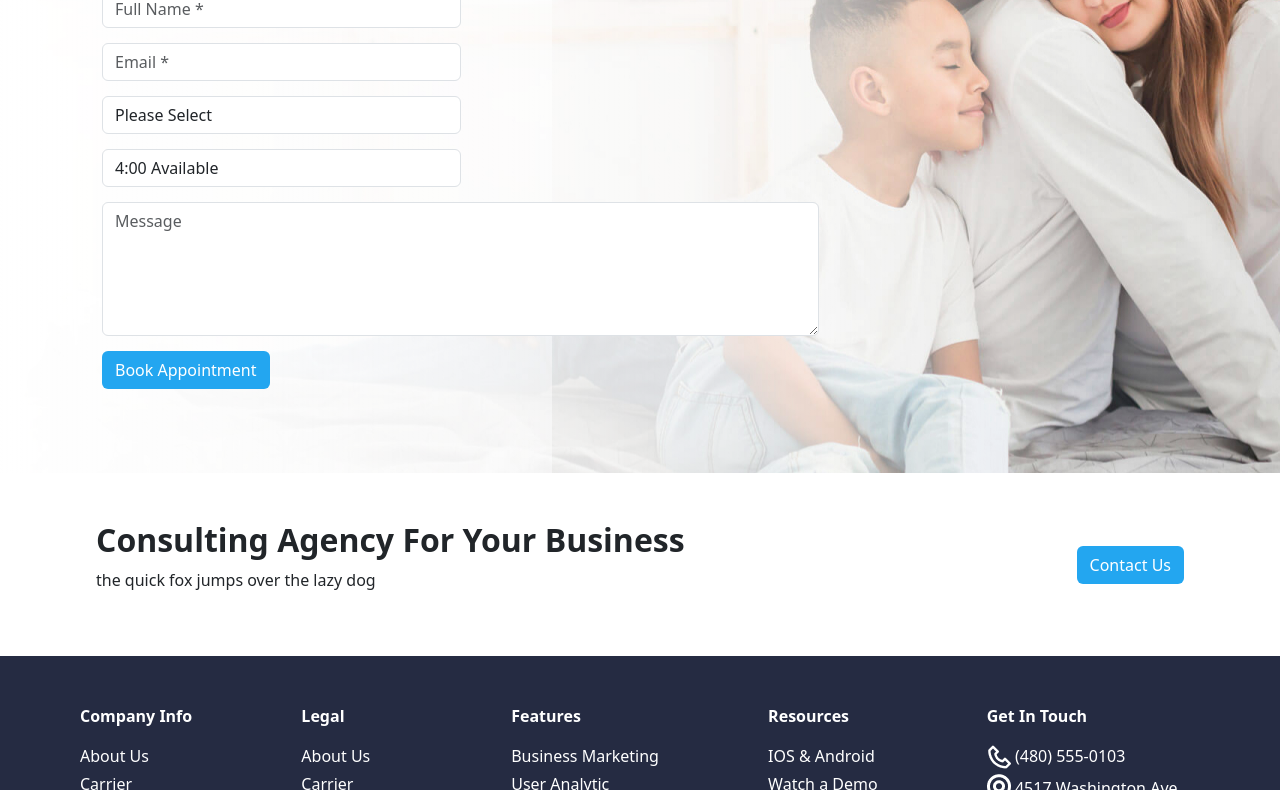
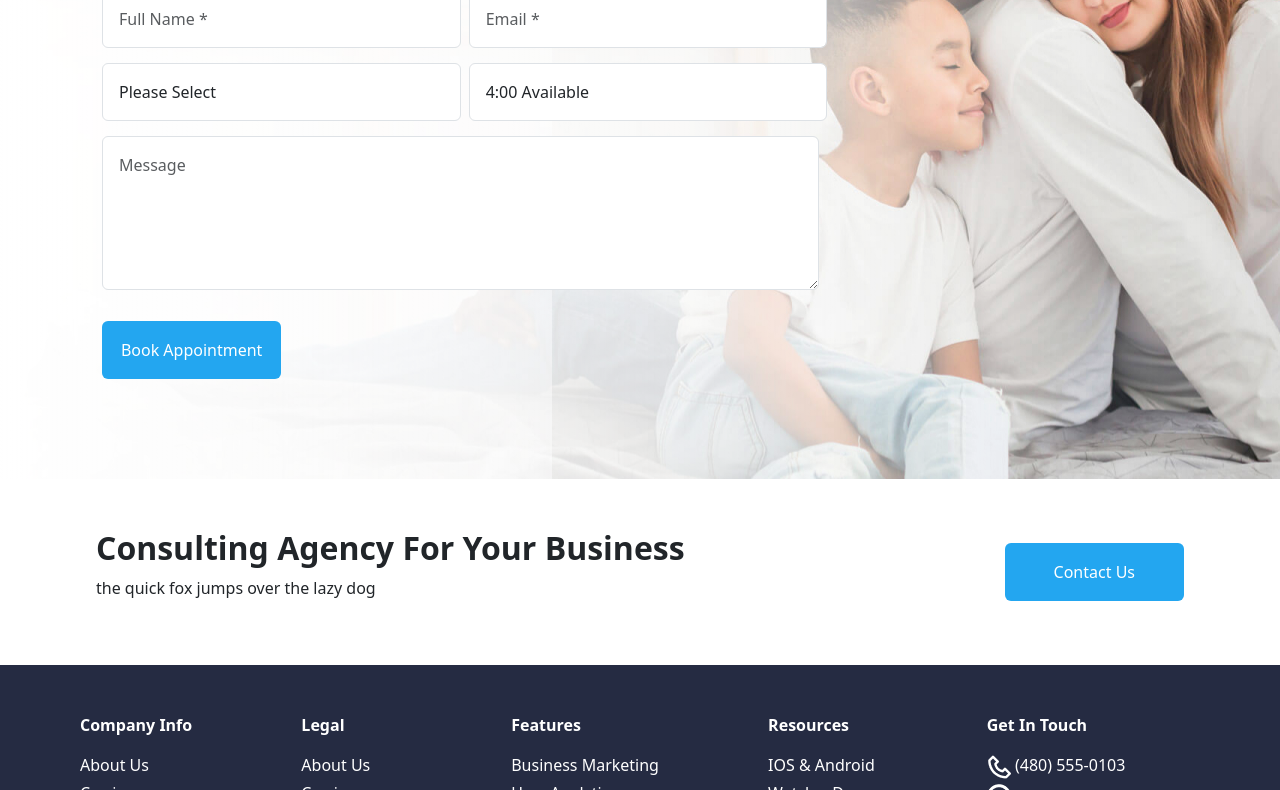
Before and after one commit to noliv-student/bootstrap-website, a plain HTML site: page index.html in a window 1280 px wide. Shown: the part 180-970 px from the top of the page. Drawn offline with nearby package versions, Linux system fonts and the light colour scheme.

Commit message:
3rd changes

```diff
--- a/index.html
+++ b/index.html
@@ -1,14 +1,19 @@
 <!DOCTYPE html>
 <html lang="en">
+
 <head>
     <meta charset="UTF-8">
     <meta name="viewport" content="width=device-width, initial-scale=1.0">
     <title>Bootstrap Website</title>
 
-    <link href="https://cdn.jsdelivr.net/npm/bootstrap@5.3.3/dist/css/bootstrap.min.css" rel="stylesheet" integrity="sha384-QWTKZyjpPEjISv5WaRU9OFeRpok6YctnYmDr5pNlyT2bRjXh0JMhjY6hW+ALEwIH" crossorigin="anonymous">
+    <link href="https://cdn.jsdelivr.net/npm/bootstrap@5.3.3/dist/css/bootstrap.min.css" rel="stylesheet"
+        integrity="sha384-QWTKZyjpPEjISv5WaRU9OFeRpok6YctnYmDr5pNlyT2bRjXh0JMhjY6hW+ALEwIH" crossorigin="anonymous">
     <link rel="stylesheet" href="./main.css">
-    <script src="https://cdn.jsdelivr.net/npm/bootstrap@5.3.3/dist/js/bootstrap.bundle.min.js" integrity="sha384-YvpcrYf0tY3lHB60NNkmXc5s9fDVZLESaAA55NDzOxhy9GkcIdslK1eN7N6jIeHz" crossorigin="anonymous"></script>
+    <script src="https://cdn.jsdelivr.net/npm/bootstrap@5.3.3/dist/js/bootstrap.bundle.min.js"
+        integrity="sha384-YvpcrYf0tY3lHB60NNkmXc5s9fDVZLESaAA55NDzOxhy9GkcIdslK1eN7N6jIeHz"
+        crossorigin="anonymous"></script>
 </head>
+
 <body>
     <section class="section6 p-3 bg-sm-none">
         <div class="container my-5">
@@ -17,23 +22,24 @@
                 <div class="pl-md-5">
                     <h2 class="mb-8">Make an Appointment</h2>
                     <form>
-                  <div class="form-row">
-                    <div class="form-group col-md-4">
-                      <input type="text" class="form-control" placeholder="Full Name *" required>
+                        <div class="form-row d-md-flex gap-2">
+                            <div class="form-group col-lg-4 col-md-4">
+                                <input type="text" class="form-control p-3" placeholder="Full Name *" required>
                             </div>
-                    <div class="form-group col-md-4">
-                      <input type="email" class="form-control" placeholder="Email *" required>
+                            <div class="form-group col-lg-4 col-md-4 ">
+                                <input type="email" class="form-control p-3 d-none d-md-block" placeholder="Email *" required>
+                                <input type="email" class="form-control p-3 d-block d-md-none" placeholder="example@gmail.com" required>
                             </div>
                         </div>
 
-                  <div class="form-row">
+                        <div class="form-row d-md-flex gap-2">
                             <div class="form-group col-12 col-md-4">
-                      <select name="reason" id="reason-select" class="form-control">
+                                <select name="reason" id="reason-select" class="form-control p-3">
                                     <option value="">Please Select</option>
                                 </select>
                             </div>
                             <div class="form-group col-12 col-md-4">
-                      <select name="time" id="time-select" class="form-control">
+                                <select name="time" id="time-select" class="form-control p-3">
                                     <option value="4:00">4:00 Available</option>
                                 </select>
                             </div>
@@ -41,13 +47,14 @@
 
                         <div class="form-row">
                             <div class="form-group col-md-8">
-                      <textarea name="message" id="message-input" class="form-control" rows="5" placeholder="Message"></textarea>
+                                <textarea name="message" id="message-input" class="form-control p-3" rows="5"
+                                    placeholder="Message"></textarea>
                             </div>
                         </div>
 
                         <div class="form-row">
                             <div class="form-group col-md-8">
-                      <button type="submit" class="btn">Book Appointment</button>
+                                <button type="submit" class="btn p-md-3 col-md-3 col-12 my-3 py-3">Book Appointment</button>
                             </div>
                         </div>
                     </form>
@@ -62,7 +69,7 @@
                 <h2 class="fw-bold">Consulting Agency For Your Business</h2>
                 <p class="fw-lighter">the quick fox jumps over the lazy dog</p>
             </div>
-            <button type="button" class="btn">Contact Us</button>
+            <button type="button" class="btn py-3 px-5 my-3">Contact Us</button>
         </div>
     </section>
 
@@ -104,9 +111,12 @@
             </ul>
             <ul class="footer-2 d-block d-sm-none">
                 <li class="fw-bold mb-3">Get In Touch</li>
-                    <li class="mb-1"><a href="#"><img src="./Assets/logo/phone-color.png" alt="phone"> (480) 555-0103</a></li>
-                    <li class="mb-1"><a href="#"><img src="./Assets/logo/map-color.png" alt="map"> 4517 Washington Ave.</a></li>
-                    <li class="mb-1"><a href="#"><img src="./Assets/logo/mail-color.png" alt="mail"> debra.holt@example.com</a></li>
+                <li class="mb-1"><a href="#"><img src="./Assets/logo/phone-color.png" alt="phone"> (480) 555-0103</a>
+                </li>
+                <li class="mb-1"><a href="#"><img src="./Assets/logo/map-color.png" alt="map"> 4517 Washington Ave.</a>
+                </li>
+                <li class="mb-1"><a href="#"><img src="./Assets/logo/mail-color.png" alt="mail">
+                        debra.holt@example.com</a></li>
             </ul>
         </div>
         <div class="footer-3 col-12 d-block d-sm-flex justify-content-between p-4 p-lg-5">
@@ -126,4 +136,5 @@
     </footer>
 
 </body>
+
 </html>
--- a/main.css
+++ b/main.css
@@ -15,9 +15,6 @@ html {
     /* padding: 0px 195px; */
 }
 
-.section6 h2 {
-
-}
 
 .form-section {
     background-color: transparent;
@@ -61,13 +58,4 @@ footer ul li a {
         background-color: var(--primary-color);
         color: var(--light-color);
     }
-
-    .logo-nocolor {
-        display: none;
-    }
-
-    .logo-color {
-        display: flex;
-    }
-
 }
```
Lines whose indentation alone changed are shown as unchanged.
